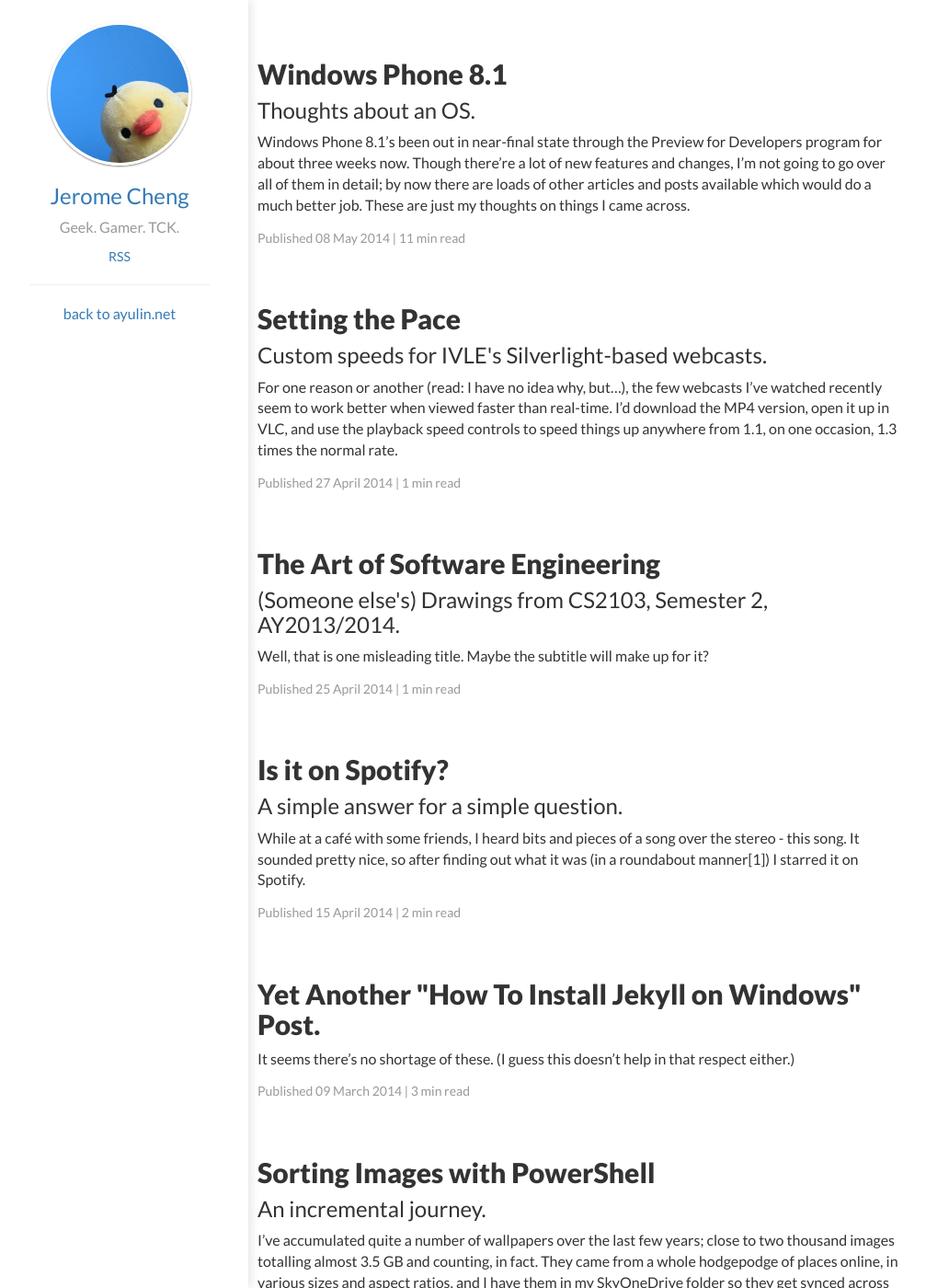
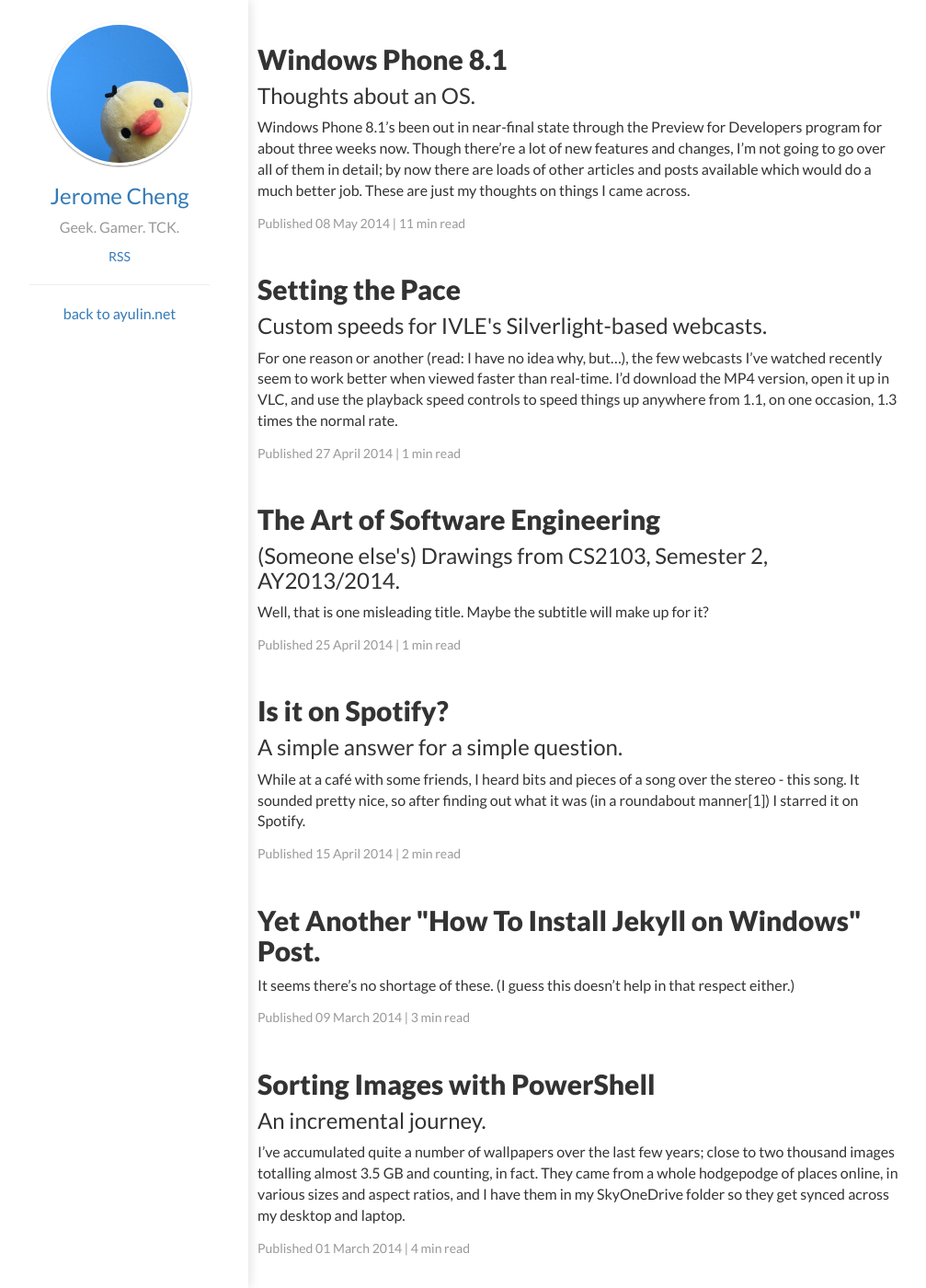
Before and after one commit to jcheng31/ayulin.net, a Jekyll site: the page built from Content/blog/index.html, in a window 1280 px wide and 1400 px high. Shown: the whole window at 92% size, without its empty margins (10-1017 px from the left). Built offline with Jekyll 4.4.1, drawn with Linux system fonts in a browser that asks for light colours; nearby versions of some CDN libraries; Markdown is read by kramdown in place of the engine named in the settings; the list of posts is cut into pages by our own code; comment, search, counter and statistics services are not loaded.

Commit message:
Decrease gap between posts on index.

```diff
--- a/Content/css/blog.css
+++ b/Content/css/blog.css
@@ -5,7 +5,7 @@
   margin-bottom: 16px;
 }
 .blog-post-listing {
-  margin: 64px 0;
+  margin: 48px 0;
 }
 
 @media (min-width: 700px) {
```
